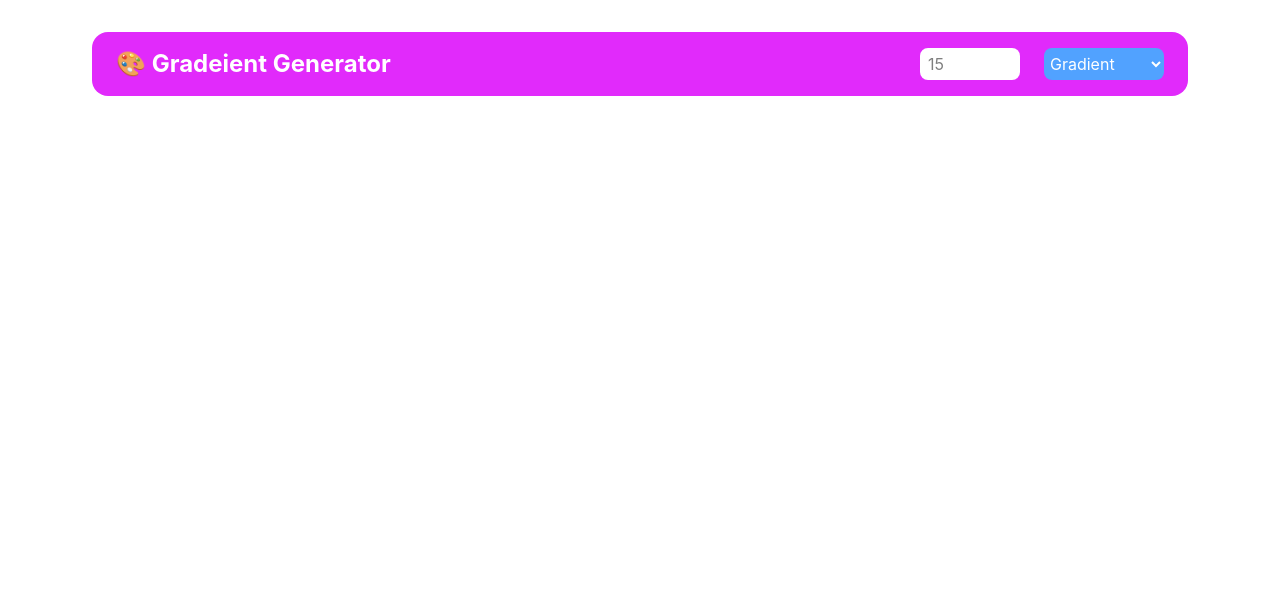
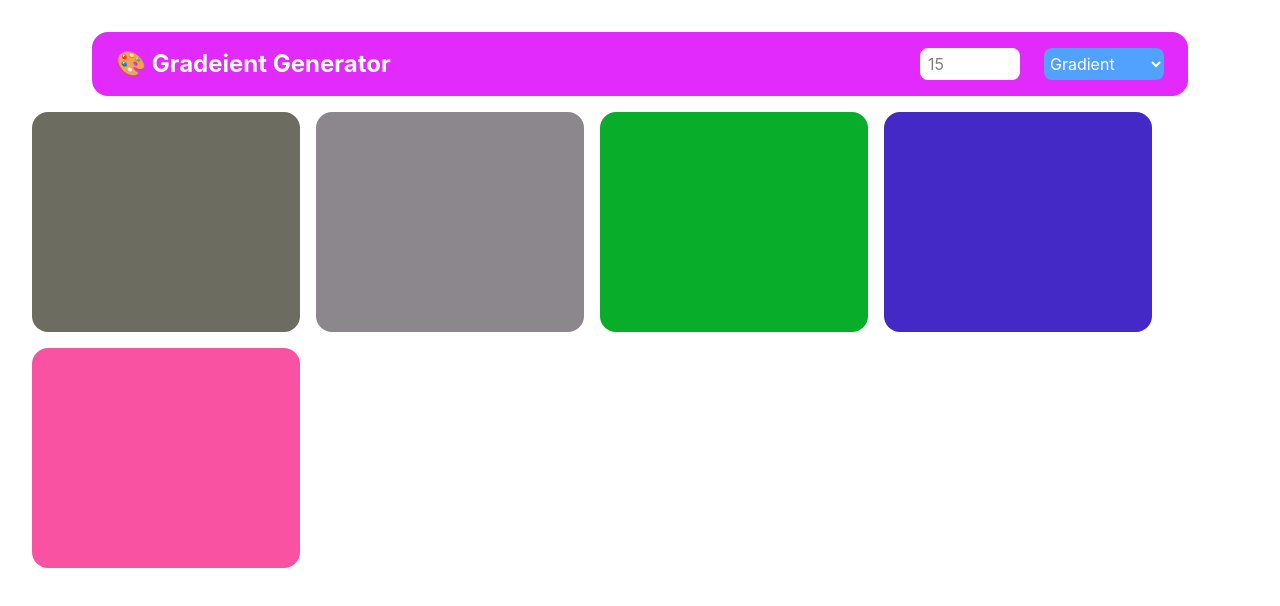
Before and after one commit to dipak-4321/GradientGenerator, a React (Vite) app in the folder gradientgenertor/: page / in a window 1280 px wide. Shown: the top 606 px of the page. Built offline with nearby package versions, Linux system fonts and the light colour scheme.

Commit message:
multple color div are generating

```diff
--- a/gradientgenertor/src/App.jsx
+++ b/gradientgenertor/src/App.jsx
@@ -1,18 +1,43 @@
-import React from 'react'
+import React, { useState } from 'react'
+import Box from './components/Box'
 
 const App = () => {
+  const [inputNum, setInputNum] = useState([])
+
+  const inputChange =(e)=>{
+    setInputNum(e.target.value)
+  }
+  const hexCodeGenerator = ()=>{
+    let rgb = 256*256*256
+    let random = Math.random() * rgb
+    let int = Math.floor(random)
+    let hexCode = int.toString(16)
+    let hexColor = hexCode.padStart(6 , '0')
+    console.log(hexColor)
+    return `#${hexColor}`
+  }
   return (
     <div className='p-8'>
 
       <div className='flex justify-between py-4 px-6 bg-fuchsia-500 rounded-2xl mx-15'>
         <h1 className='font-bold text-white text-2xl'>🎨 Gradeient Generator</h1>
         <div className='flex gap-6'>
-          <input className='bg-white  rounded-lg outline-none py-0.5 px-2 w-25' type="text" placeholder='15' />
-           <select className='rounded-lg outline-none p-0.5 text-white  bg-blue-400 w-30'>
+          <input value={inputNum} onChange={(e)=>{
+            inputChange(e)
+          }} className='bg-white  rounded-lg outline-none py-0.5 px-2 w-25' type="text" placeholder='15' />
+           <select  className='rounded-lg outline-none p-0.5 text-white  bg-blue-400 w-30'>
             <option value="Gradient">Gradient</option>
             <option value="Radial">Radial</option>
            </select>
         </div>
+      </div>
+
+      <div className='flex justify-start flex-wrap gap-4 my-4'>
+      <Box hexCodeGenerator={hexCodeGenerator} />
+      <Box hexCodeGenerator={hexCodeGenerator} />
+      <Box hexCodeGenerator={hexCodeGenerator} />
+      <Box hexCodeGenerator={hexCodeGenerator} />
+      <Box hexCodeGenerator={hexCodeGenerator} />
 
       </div>
     </div>
--- /dev/null
+++ b/gradientgenertor/src/components/Box.jsx
@@ -0,0 +1,13 @@
+import React from 'react'
+
+const Box = ({hexCodeGenerator}) => {
+  return (
+
+        <div style={{
+          background : hexCodeGenerator()
+        }} className='h-55 w-67 rounded-2xl'></div>
+
+  )
+}
+
+export default Box
```
